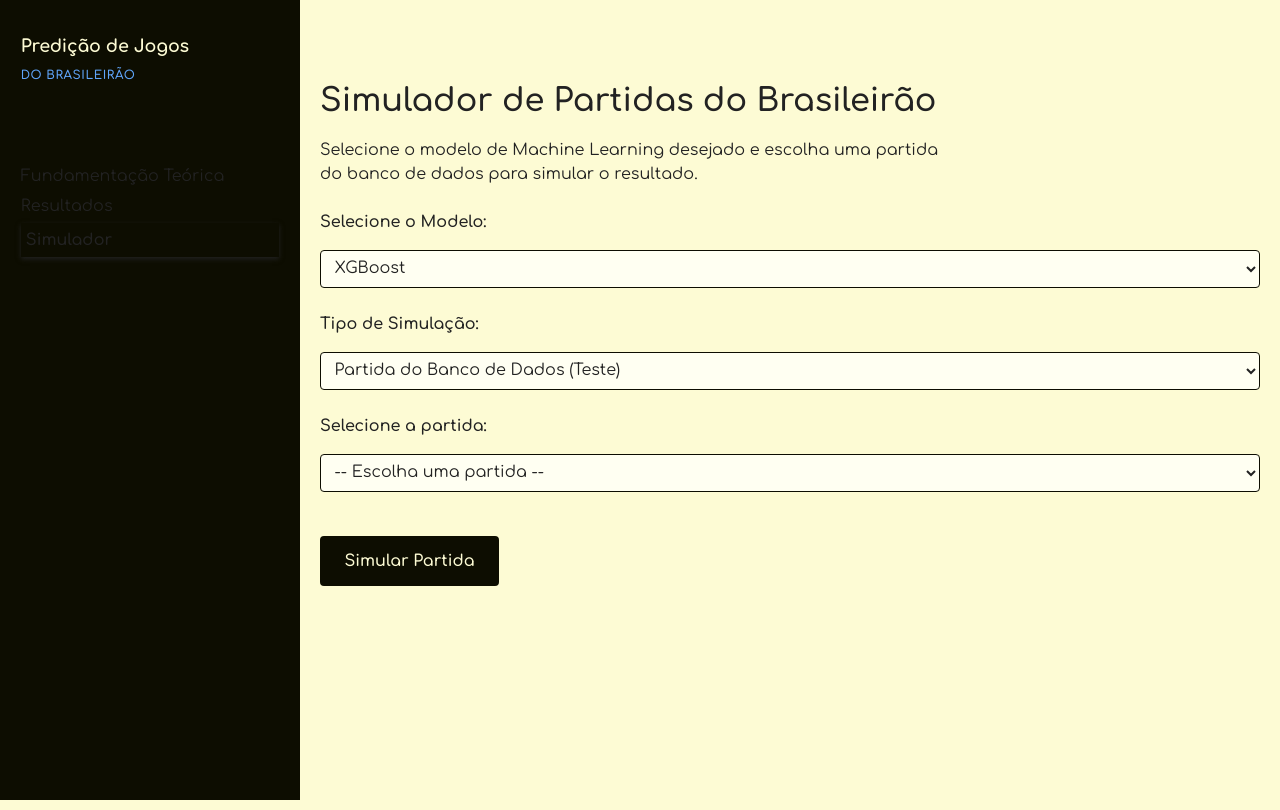
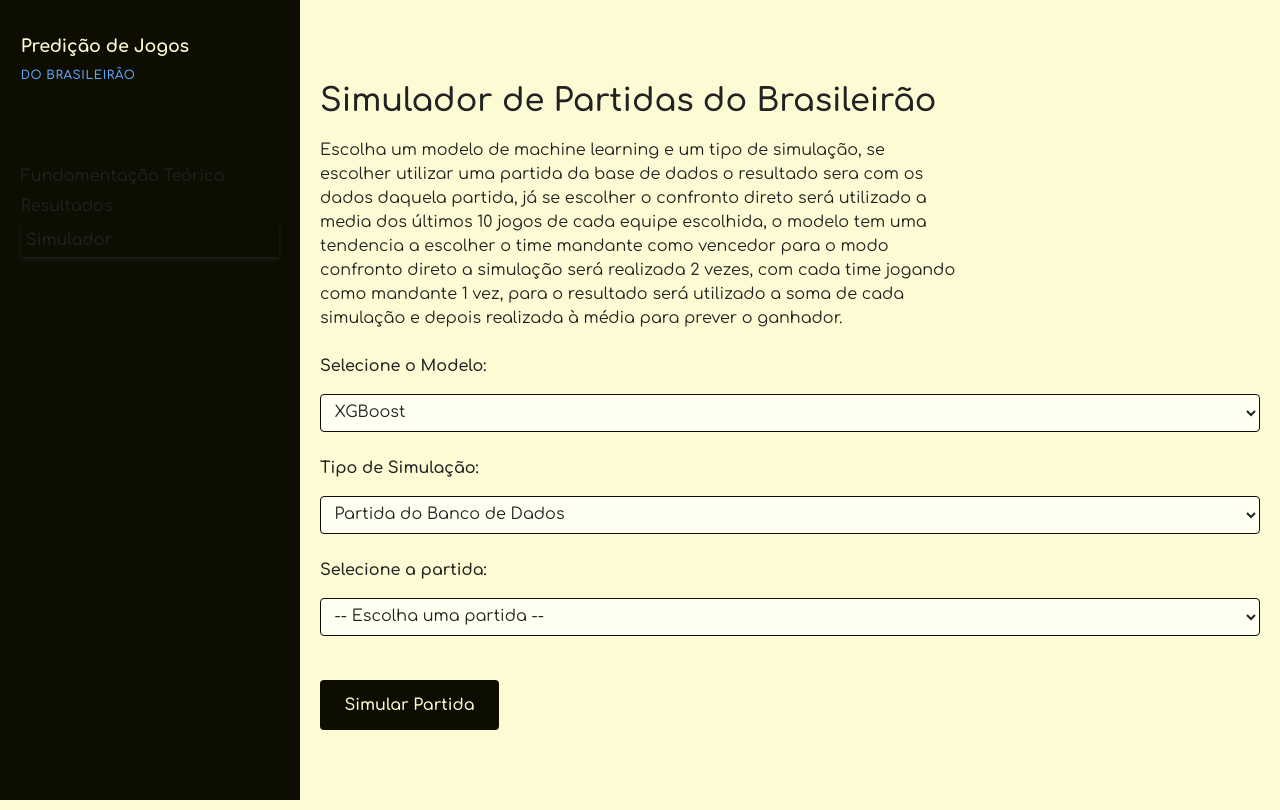
Before and after one commit to CarlosSonego/Estagio, a Flask app: page /simulador in a window 1280 px wide. Run offline with Flask 3, Linux system fonts and the light colour scheme; some libraries are stand-ins or nearby versions.

Commit message:
Update simulador.html

```diff
--- a/base/templates/simulador.html
+++ b/base/templates/simulador.html
@@ -30,7 +30,10 @@
         <div class="simulador">
             <h1>Simulador de Partidas do Brasileirão</h1>
             <p class="intro">
-                Selecione o modelo de Machine Learning desejado e escolha uma partida do banco de dados para simular o resultado.
+                Escolha um modelo de machine learning e um tipo de simulação, se escolher utilizar uma partida da base de dados
+                o resultado sera com os dados daquela partida, já se escolher o confronto direto será utilizado a media dos últimos 10 jogos
+                de cada equipe escolhida, o modelo tem uma tendencia a escolher o time mandante como vencedor para o modo confronto direto
+                a simulação será realizada 2 vezes, com cada time jogando como mandante 1 vez, para o resultado será utilizado a soma de cada simulação e depois realizada à média para prever o ganhador.
             </p>
 
             {% if erro %}
@@ -52,8 +55,8 @@
                 <div style="margin-bottom: 1.5rem;">
                     <label style="font-weight: 600; display: block; margin-bottom: 0.5rem;">Tipo de Simulação:</label>
                     <select name="tipo_simulacao" id="tipo_simulacao" onchange="mudarModoSimulacao(this.value)">
-                        <option value="partida" {% if form.get('tipo_simulacao') == 'partida' %}selected{% endif %}>Partida do Banco de Dados (Teste)</option>
-                        <option value="personalizado" {% if form.get('tipo_simulacao') == 'personalizado' %}selected{% endif %}>Confronto Direto entre Equipas (Média dos últimos 10 jogos)</option>
+                        <option value="partida" {% if form.get('tipo_simulacao') == 'partida' %}selected{% endif %}>Partida do Banco de Dados</option>
+                        <option value="personalizado" {% if form.get('tipo_simulacao') == 'personalizado' %}selected{% endif %}>Confronto Direto</option>
                     </select>
                 </div>
 
```
